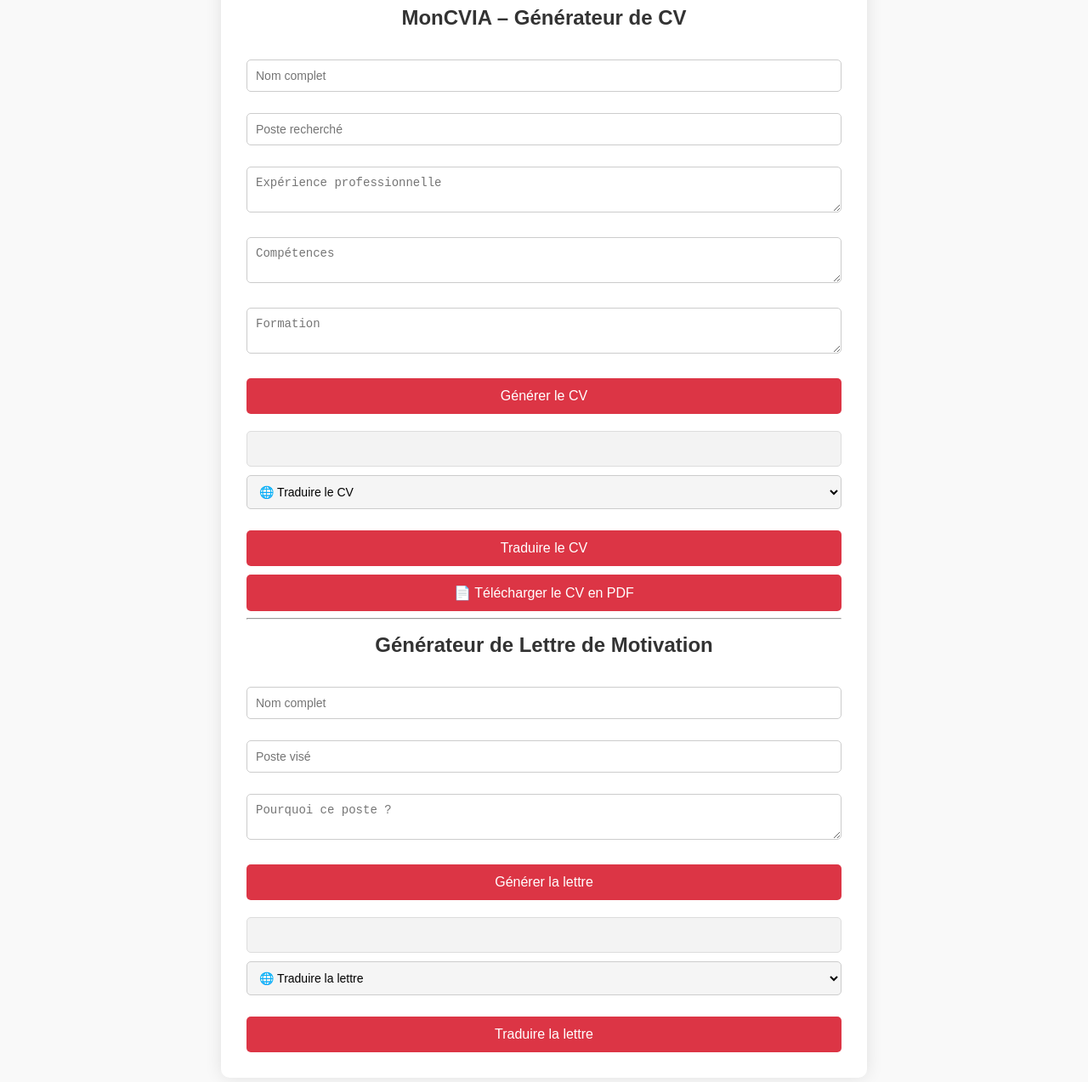
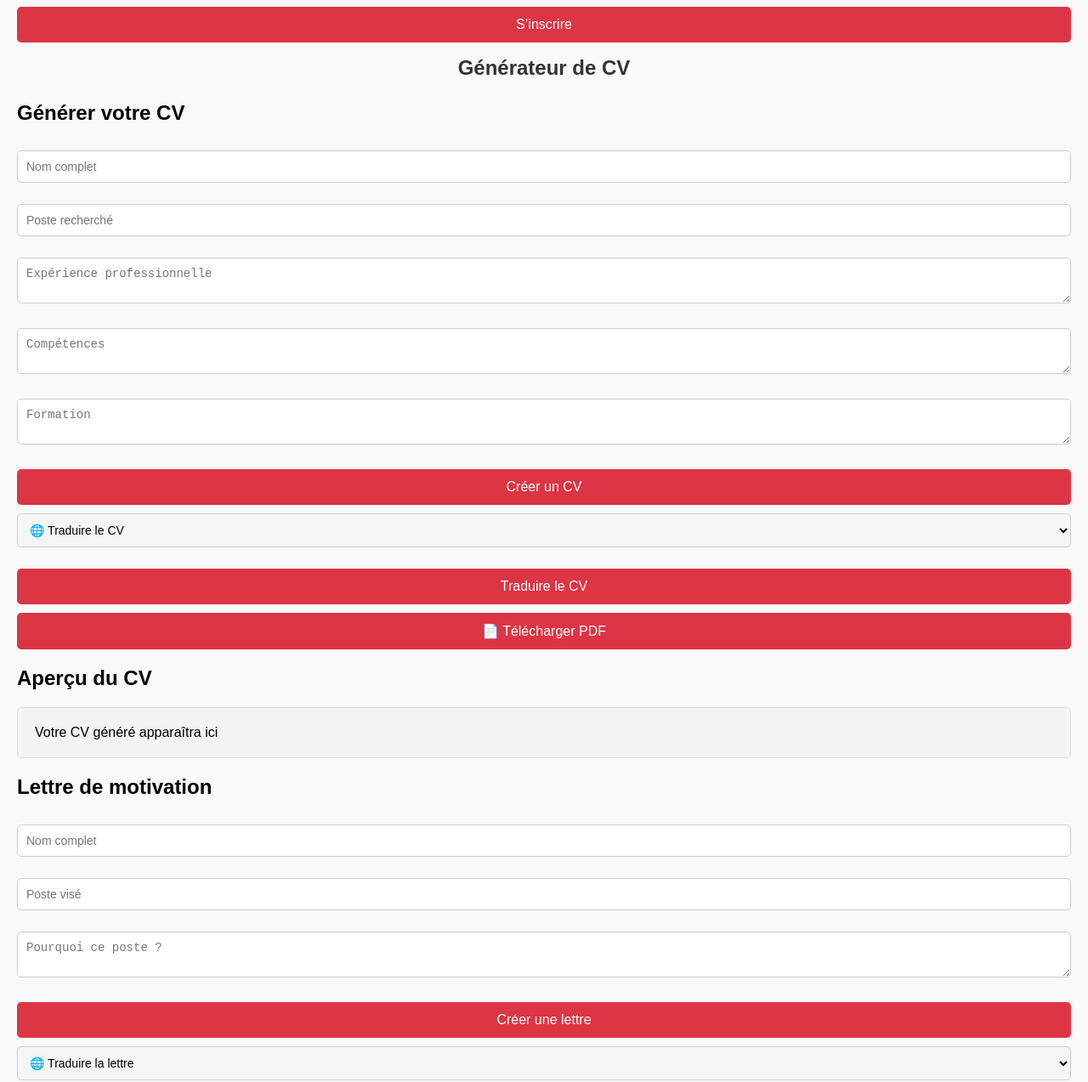
Before and after one commit to Sil3entKing/MONCVIA-site, a plain HTML site: page public/index.html in a window 1280 px wide. Shown: the part 59-1332 px from the top of the page at 85% size. Drawn offline with Linux system fonts and the light colour scheme.

Commit message:
Update index.html

```diff
--- a/public/index.html
+++ b/public/index.html
@@ -2,58 +2,72 @@
 <html lang="fr">
 <head>
   <meta charset="UTF-8" />
+  <meta name="viewport" content="width=device-width, initial-scale=1.0"/>
   <title>MonCVIA – Générateur IA</title>
   <link rel="stylesheet" href="style.css" />
   <script src="https://cdnjs.cloudflare.com/ajax/libs/html2pdf.js/0.10.1/html2pdf.bundle.min.js"></script>
 </head>
 <body>
-  <div class="container">
-    <h1>MonCVIA – Générateur de CV</h1>
+  <header>
+    <div class="logo">📄 <strong>MonCVIA</strong></div>
+    <nav>
+      <a href="#">Connexion</a>
+      <button class="btn-dark">S’inscrire</button>
+    </nav>
+  </header>
 
+  <main>
+    <h1>Générateur de CV</h1>
+
+    <div class="grid-container">
+      <!-- Formulaire CV -->
+      <section class="card">
+        <h2>Générer votre CV</h2>
         <form id="cvForm">
-      <input type="text" id="nom" placeholder="Nom complet" required><br>
-      <input type="text" id="poste" placeholder="Poste recherché" required><br>
-      <textarea id="experience" placeholder="Expérience professionnelle"></textarea><br>
-      <textarea id="competences" placeholder="Compétences"></textarea><br>
-      <textarea id="formation" placeholder="Formation"></textarea><br>
-      <button type="submit">Générer le CV</button>
+          <input type="text" id="nom" placeholder="Nom complet" required />
+          <input type="text" id="poste" placeholder="Poste recherché" required />
+          <textarea id="experience" placeholder="Expérience professionnelle"></textarea>
+          <textarea id="competences" placeholder="Compétences"></textarea>
+          <textarea id="formation" placeholder="Formation"></textarea>
+          <button class="btn-dark" type="submit">Créer un CV</button>
         </form>
-
-    <div id="cv-html" style="margin-top: 20px;"></div>
-
         <select id="langueCV">
           <option value="">🌐 Traduire le CV</option>
-      <option value="fr">Français</option>
           <option value="en">Anglais</option>
-      <option value="es">Espagnol</option>
-      <option value="de">Allemand</option>
         </select>
-    <button id="traduireCV">Traduire le CV</button>
+        <button class="btn-blue" id="traduireCV">Traduire le CV</button>
+        <button class="btn-blue" id="download-pdf">📄 Télécharger PDF</button>
+      </section>
 
-    <button id="download-pdf">📄 Télécharger le CV en PDF</button>
+      <!-- Aperçu CV -->
+      <section class="card preview">
+        <h2>Aperçu du CV</h2>
+        <div class="preview-box output-box" id="cv-html">Votre CV généré apparaîtra ici</div>
+      </section>
 
-    <hr>
-
-    <h1>Générateur de Lettre de Motivation</h1>
-
+      <!-- Lettre de motivation -->
+      <section class="card">
+        <h2>Lettre de motivation</h2>
         <form id="lettreForm">
-      <input type="text" id="nomLettre" placeholder="Nom complet" required><br>
-      <input type="text" id="posteLettre" placeholder="Poste visé" required><br>
-      <textarea id="motivation" placeholder="Pourquoi ce poste ?"></textarea><br>
-      <button type="submit">Générer la lettre</button>
+          <input type="text" id="nomLettre" placeholder="Nom complet" required />
+          <input type="text" id="posteLettre" placeholder="Poste visé" required />
+          <textarea id="motivation" placeholder="Pourquoi ce poste ?"></textarea>
+          <button class="btn-dark" type="submit">Créer une lettre</button>
         </form>
-
-    <div id="lettreResultat" style="margin-top: 20px;"></div>
-
         <select id="langueLettre">
           <option value="">🌐 Traduire la lettre</option>
-      <option value="fr">Français</option>
           <option value="en">Anglais</option>
-      <option value="es">Espagnol</option>
-      <option value="de">Allemand</option>
         </select>
-    <button id="traduireLettre">Traduire la lettre</button>
+        <button class="btn-blue" id="traduireLettre">Traduire la lettre</button>
+      </section>
+
+      <!-- Aperçu lettre -->
+      <section class="card preview">
+        <h2>Aperçu de la lettre</h2>
+        <div class="preview-box output-box" id="lettreResultat">Votre lettre générée apparaîtra ici</div>
+      </section>
     </div>
+  </main>
 
   <script src="script.js"></script>
 </body>
```
Lines whose indentation alone changed are shown as unchanged.
